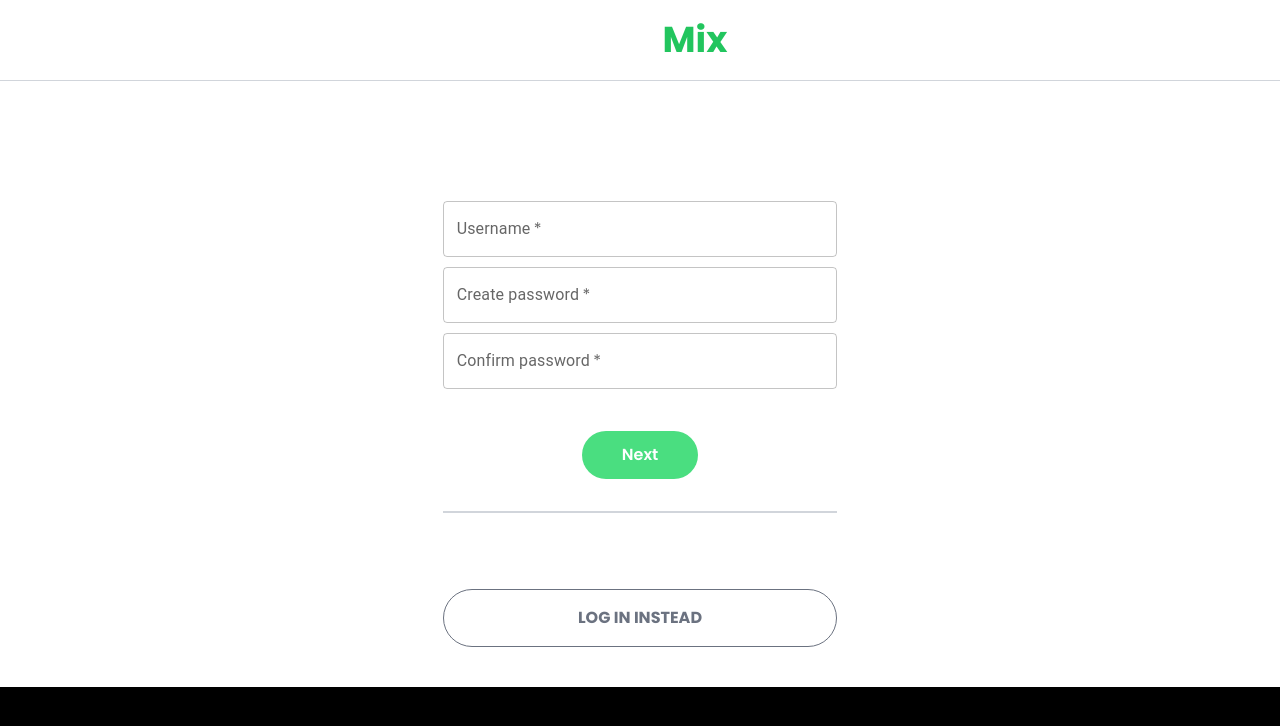
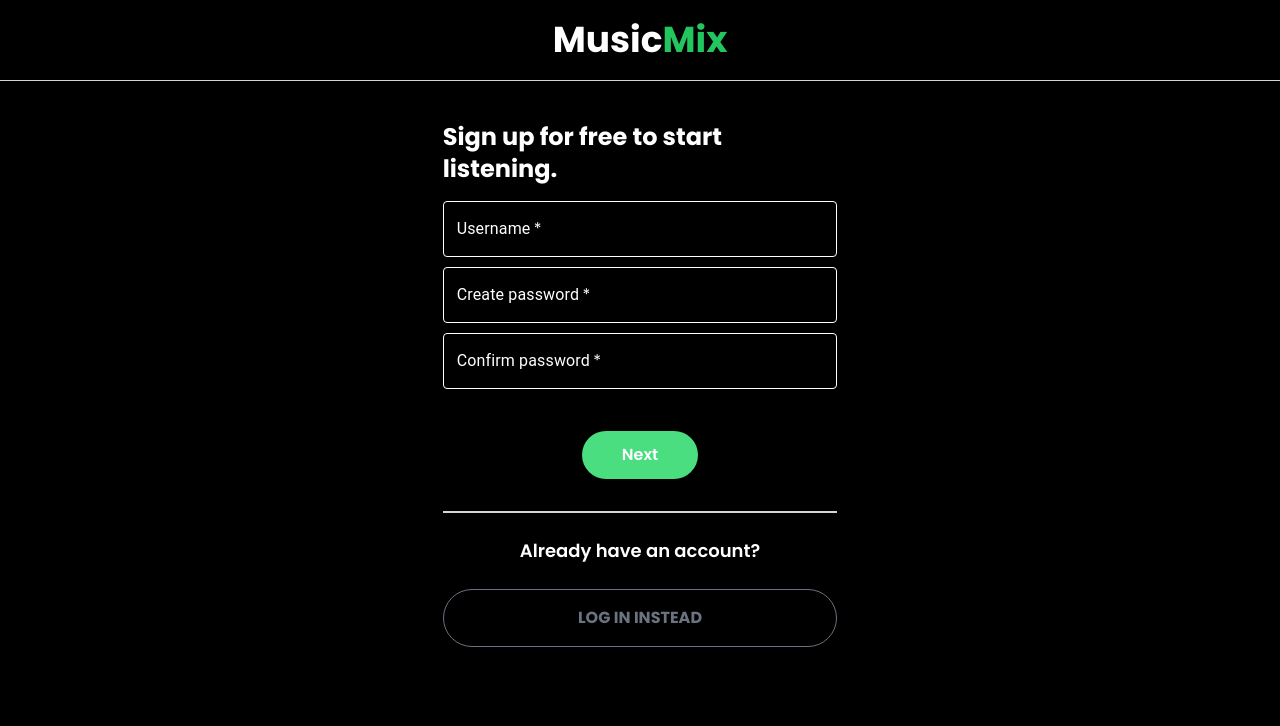
Before and after one commit to Budget-Spotify/Budget_Spotify_Frontend, a React (Create React App) app: page /signup in a window 1280 px wide. Shown: the top 726 px of the page. Built offline with nearby package versions, Linux system fonts and the light colour scheme.

Commit message:
create custom textField to adjust border

```diff
--- a/package.json
+++ b/package.json
@@ -19,8 +19,8 @@
     "@testing-library/react": "^13.4.0",
     "@testing-library/user-event": "^13.5.0",
     "axios": "^1.4.0",
+    "bootstrap": "^5.3.1",
     "formik": "^2.4.3",
-    "bootstrap": "^5.3.1",
     "framer-motion": "^10.13.0",
     "react": "^18.2.0",
     "react-dom": "^18.2.0",
--- a/src/App.css
+++ b/src/App.css
@@ -31,4 +31,9 @@
 
 .textFieldSignup-width {
     width: 100%;
+    /*outline: 1px solid white;*/
 }
+
+/*.textFieldSignup-width:hover, .textFieldSignup-width:active, .textFieldSignup-width:focus  {*/
+/*    outline: none;*/
+/*}*/
--- a/src/pages/Signup.jsx
+++ b/src/pages/Signup.jsx
@@ -3,8 +3,46 @@
 import axios from "axios";
 import {Link, useNavigate} from "react-router-dom";
 import {ToastContainer} from "react-toastify";
-import TextField from '@mui/material/TextField';
+// import TextField from '@mui/material/TextField';
 import {useState} from "react";
+import {createTheme, ThemeProvider} from '@mui/material/styles';
+import { styled } from '@mui/material/styles';
+import MuiTextField from '@mui/material/TextField';
+
+// Tạo theme mới với các giá trị màu thay thế
+const theme = createTheme({
+    palette: {
+        primary: {
+            main: '#ffffff', // Đổi màu chữ (text) thành trắng
+        },
+        text: {
+            primary: '#ffffff', // Đổi màu chữ (text) thành trắng
+            secondary: '#ffffff', // Đổi màu chữ phụ (secondary text) thành trắng
+        },
+
+    }
+})
+
+const options = { // create custom textField with border
+    shouldForwardProp: (prop) => prop !== 'borderColor',
+};
+const outlinedSelectors = [
+    '& .MuiOutlinedInput-notchedOutline',
+    '&:hover .MuiOutlinedInput-notchedOutline',
+    '& .MuiOutlinedInput-root.Mui-focused .MuiOutlinedInput-notchedOutline',
+];
+const TextField = styled(
+    MuiTextField,
+    options,
+)(({ borderColor }) => ({
+    '& label.Mui-focused': {
+        color: borderColor,
+    },
+    [outlinedSelectors.join(',')]: {
+        borderWidth: 1,
+        borderColor,
+    },
+}));
 
 export function SignupComponent() {
     const navigate = useNavigate();
@@ -48,7 +86,8 @@
     const [showErrorMessage, setShowErrorMessage] = useState(false);
 
     return (
-        <div className="w-full h-full flex flex-col items-center" style={{backgroundColor: "white"}}>
+        <ThemeProvider theme={theme}>
+            <div className="w-full h-full flex flex-col items-center">
                 <div className="logo p-5 border-b border-solid border-gray-300 w-full flex justify-center">
                     <h1 className="text-4xl font-bold">
                         Music<span className="text-green-500">Mix</span>
@@ -71,7 +110,9 @@
                                             value={formik.values.username}
                                             onChange={formik.handleChange}
                                             name="username"
+                                            sx={{borderColor: "white"}}
                                             required
+                                            borderColor="white"
                                             error={showErrorMessage}
                                         />
                                         {formik.errors.username &&
@@ -88,6 +129,7 @@
                                             name="password"
                                             type="password"
                                             required
+                                            borderColor="white"
                                             error={showErrorMessage}
                                         />
                                         {formik.errors.password &&
@@ -104,6 +146,7 @@
                                             name="confirmPassword"
                                             type="password"
                                             required
+                                            borderColor="white"
                                             error={showErrorMessage}
                                         />
                                         {formik.errors.confirmPassword &&
@@ -143,8 +186,10 @@
                                         value={formik.values.firstName}
                                         onChange={formik.handleChange}
                                         name="firstName"
+                                        borderColor="white"
                                     />
-                                {formik.errors.firstName && <div style={{color: 'red'}}>{formik.errors.firstName}</div>}
+                                    {formik.errors.firstName &&
+                                        <div style={{color: 'red'}}>{formik.errors.firstName}</div>}
                                 </div>
 
                                 <div style={{marginBottom: '10px'}}>
@@ -155,8 +200,10 @@
                                         value={formik.values.lastName}
                                         onChange={formik.handleChange}
                                         name="lastName"
+                                        borderColor="white"
                                     />
-                                {formik.errors.lastName && <div style={{color: 'red'}}>{formik.errors.lastName}</div>}
+                                    {formik.errors.lastName &&
+                                        <div style={{color: 'red'}}>{formik.errors.lastName}</div>}
                                 </div>
 
                                 <div style={{marginBottom: '10px'}}>
@@ -167,6 +214,7 @@
                                         value={formik.values.phoneNumber}
                                         onChange={formik.handleChange}
                                         name="phoneNumber"
+                                        borderColor="white"
                                     />
                                     {formik.errors.phoneNumber &&
                                         <div style={{color: 'red'}}>{formik.errors.phoneNumber}</div>}
@@ -208,5 +256,6 @@
                 </div>
                 <ToastContainer/>
             </div>
+        </ThemeProvider>
     )
 }
```
Lines whose indentation alone changed are shown as unchanged.
